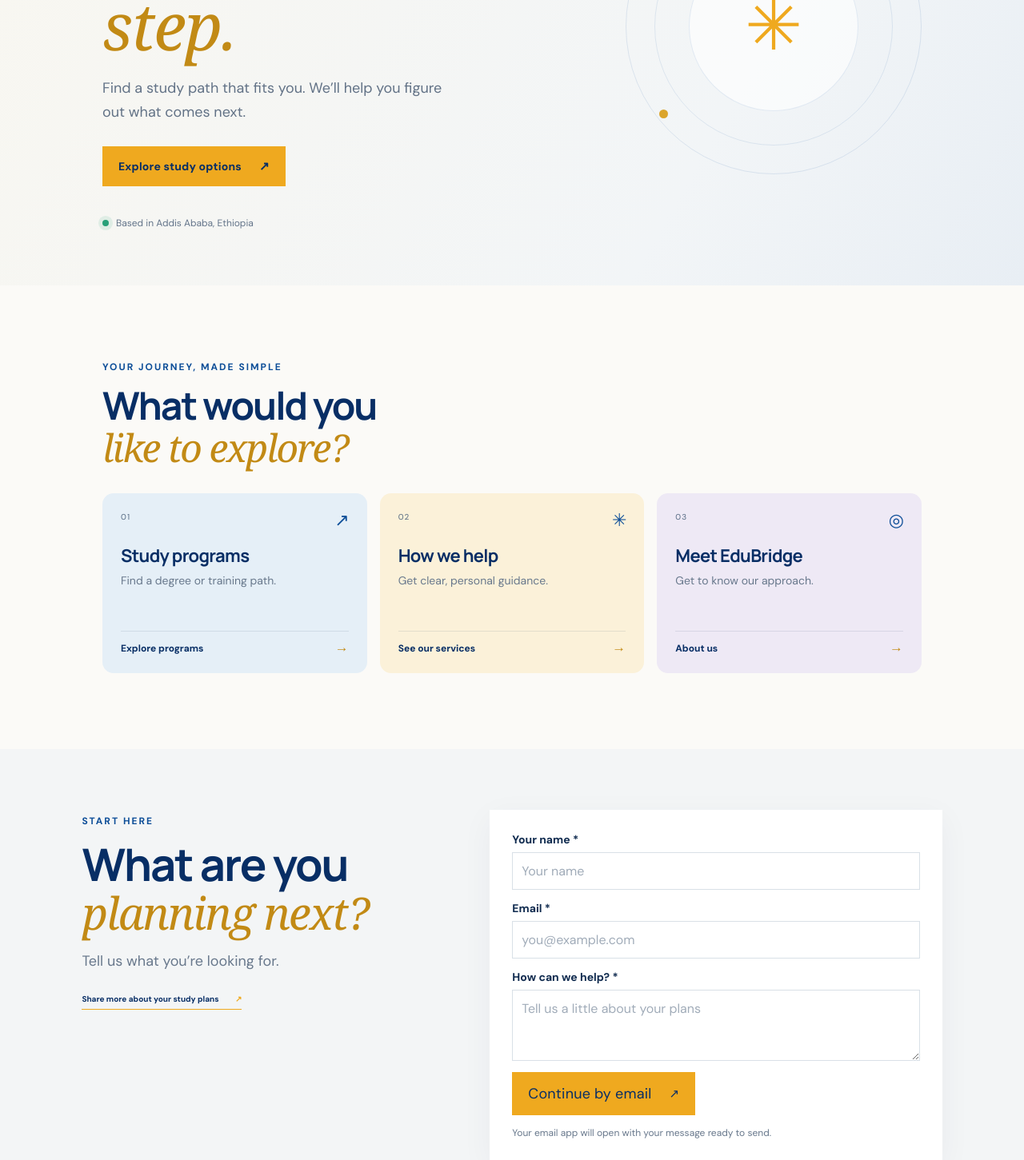
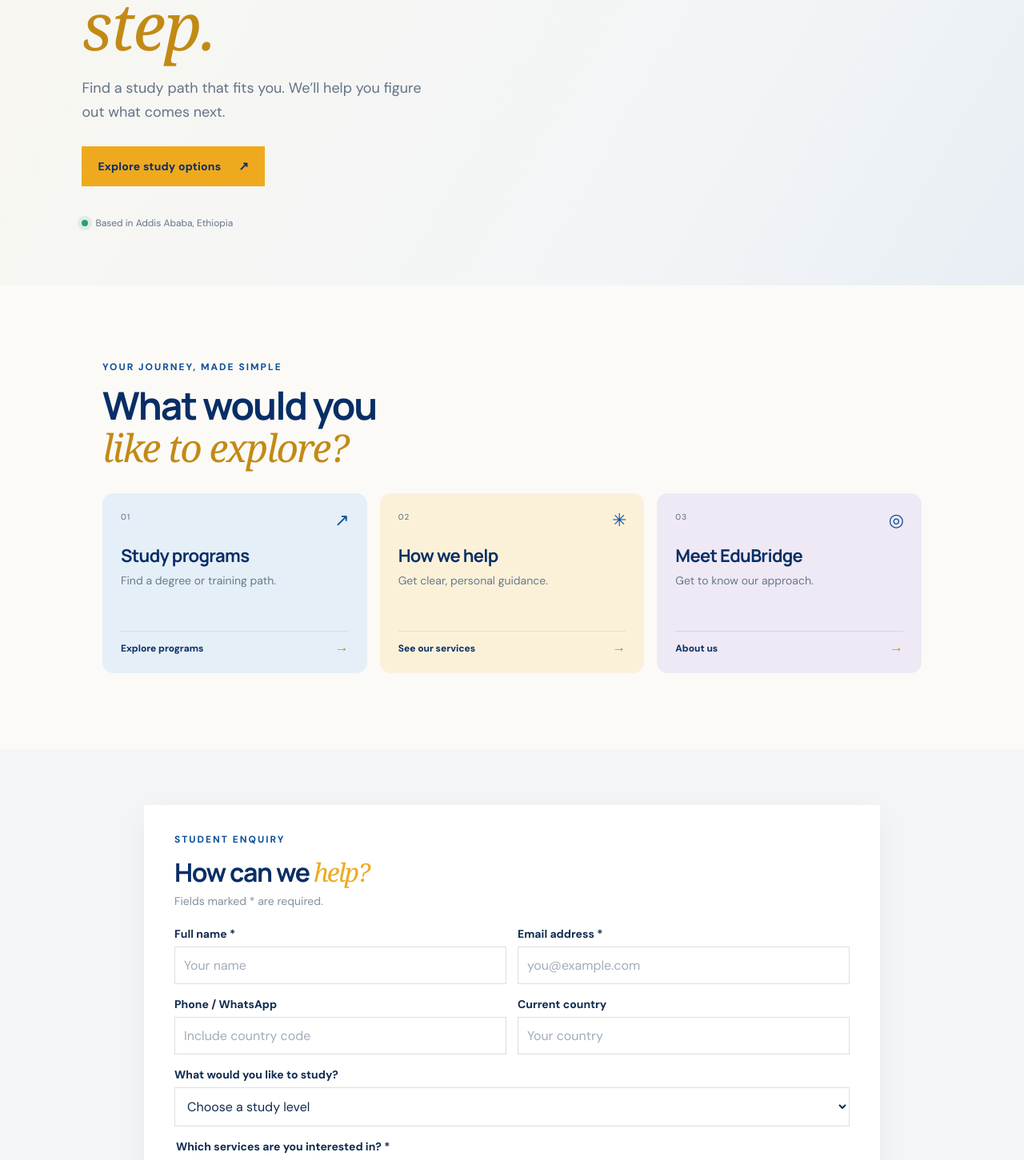
Before and after one commit to hareg28/edu_bridge_africa, a Next.js app: page / in a window 1280 px wide. Shown: the part 380-1831 px from the top of the page at 80% size. Built offline with nearby package versions, Linux system fonts and the light colour scheme.

Commit message:
Add campus image to home page

```diff
--- a/app/page.jsx
+++ b/app/page.jsx
@@ -1,5 +1,5 @@
 import Link from 'next/link';
-import HomeContactForm from '../components/HomeContactForm';
+import ContactForm from '../components/ContactForm';
 
 export default function HomePage() {
   return <>
@@ -11,7 +11,7 @@ export default function HomePage() {
         <Link className="button button-gold" href="/programs">Explore study options <span>↗</span></Link>
         <div className="hero-prompt"><span className="prompt-dot" /> Based in Addis Ababa, Ethiopia</div>
       </div>
-      <div className="hero-orbit" aria-hidden="true"><span>✳</span><i /><b /></div>
+      <img className="home-hero-photo" src="/assets/home-campus.png" alt="Students walking together on a university campus" />
     </section>
 
     <section className="quick-links section-wrap" aria-label="Explore EduBridge">
@@ -23,6 +23,6 @@ export default function HomePage() {
       </div>
     </section>
 
-    <section className="home-contact" id="contact"><div className="home-contact-copy"><span className="section-kicker">START HERE</span><h2>What are you<br /><em>planning next?</em></h2><p>Tell us what you’re looking for.</p><Link className="underlined-link" href="/enquire">Share more about your study plans <span>↗</span></Link></div><HomeContactForm /></section>
+    <section className="home-contact home-contact-full" id="contact"><ContactForm /></section>
   </>;
 }
--- a/components/HomeContactForm.jsx
+++ /dev/null
@@ -1,20 +0,0 @@
-'use client';
-
-export default function HomeContactForm() {
-  function handleSubmit(event) {
-    event.preventDefault();
-    const form = event.currentTarget;
-    const values = Object.fromEntries(new FormData(form));
-    const subject = encodeURIComponent(`Student enquiry from ${values.name}`);
-    const body = encodeURIComponent(`Name: ${values.name}\nEmail: ${values.email}\n\nHow can we help?\n${values.message}`);
-    window.location.href = `mailto:hareg9518@gmail.com?subject=${subject}&body=${body}`;
-  }
-
-  return <form className="home-contact-form" onSubmit={handleSubmit}>
-    <label className="field"><span>Your name *</span><input name="name" autoComplete="name" required placeholder="Your name" /></label>
-    <label className="field"><span>Email *</span><input name="email" type="email" autoComplete="email" required placeholder="you@example.com" /></label>
-    <label className="field"><span>How can we help? *</span><textarea name="message" rows="3" required placeholder="Tell us a little about your plans" /></label>
-    <button className="button button-gold" type="submit">Continue by email <span>↗</span></button>
-    <p className="home-form-status">Your email app will open with your message ready to send.</p>
-  </form>;
-}
```
Also changed, not shown: styles.css, 1 other file (tests, documents, lock files or other folders).
